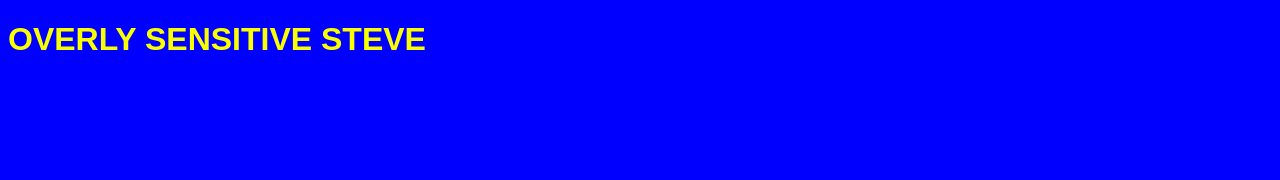
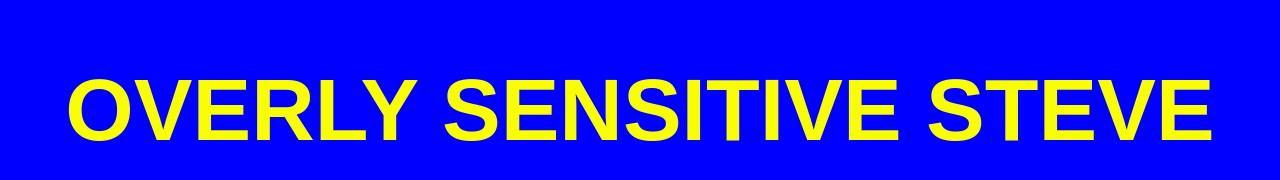
Before and after one commit to anseelejulia/devchallengeteam20, a website built with webpack: page src/index.html in a window 1280 px wide. Built offline with nearby package versions, Linux system fonts and the light colour scheme; some packages are replaced by stand-ins of ours.

Commit message:
html en css

```diff
--- a/src/css/layout.css
+++ b/src/css/layout.css
@@ -8,7 +8,10 @@
 }
 
 .title {
-  color: #faff00;
   font-family: Avenir, sans-serif;
   text-transform: uppercase;
+
+  color: #faff00;
+  text-align: center;
+  font-size: 5.5rem;
 }
```
